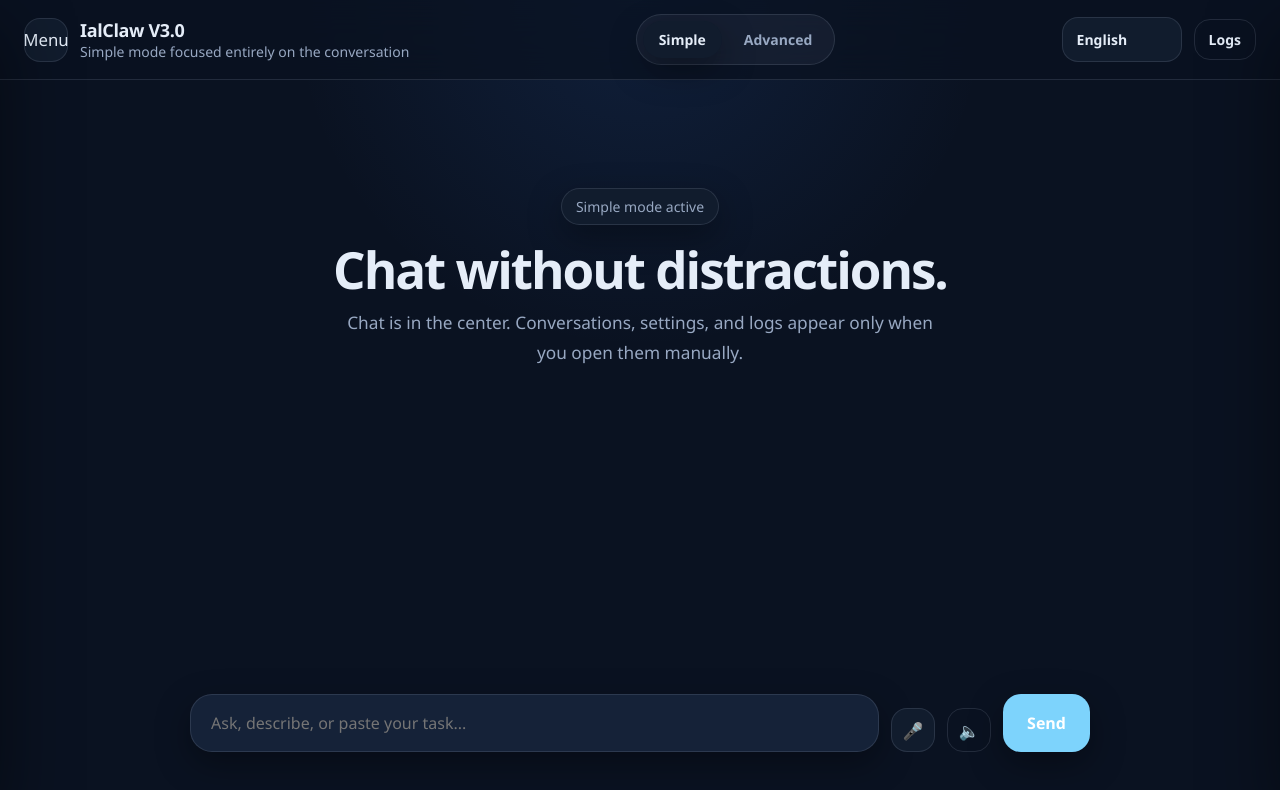
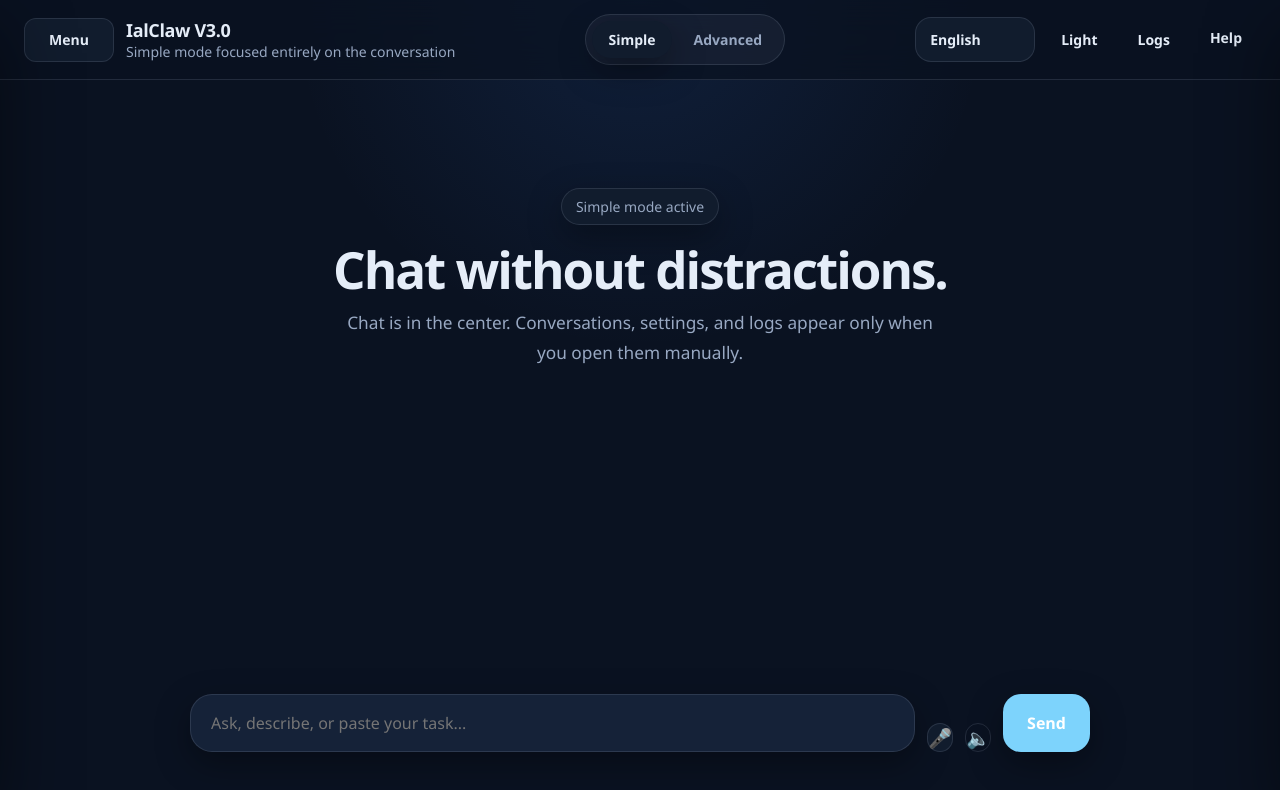
Before and after one commit to rovanni/IalClaw, a website: page src/dashboard/public/index.html in a window 1280 px wide. Drawn offline with Linux system fonts and the light colour scheme; no server answers.

Commit message:
feat: Add initial HTML structure and styling for the dashboard's simple mode UI.

```diff
--- a/src/dashboard/public/index.html
+++ b/src/dashboard/public/index.html
@@ -150,14 +150,23 @@
     }
 
     .icon-btn {
-      width: 44px;
-      height: 44px;
       display: inline-flex;
       align-items: center;
       justify-content: center;
       padding: 0;
       cursor: pointer;
-      font-size: 1.05rem;
+      font-size: 1.2rem;
+    }
+
+    .icon-btn.text-btn {
+      width: auto;
+      min-width: 90px;
+      height: 44px;
+      padding: 0 16px;
+      border-radius: 12px;
+      font-weight: 600;
+      font-size: var(--font-sm);
+      background: var(--bg-surface);
     }
 
     .ghost-btn, .ghost-link {
@@ -166,9 +175,12 @@
       text-decoration: none;
       font-size: var(--font-sm);
       font-weight: 600;
+      border-radius: 12px;
+      height: 44px;
+      box-sizing: border-box;
     }
 
-    .ghost-btn.subtle { background: transparent; }
+    .ghost-btn.subtle { background: transparent; border: none; }
     #workspace { flex: 1; min-height: 0; display: flex; justify-content: center; padding: 24px; overflow: hidden; }
     #chat-panel { width: min(100%, 960px); min-height: 0; display: flex; flex-direction: column; }
     #chat-scroll { flex: 1; min-height: 0; overflow-y: auto; padding: 4px 0 16px; }
@@ -312,9 +324,10 @@
     #action-btn:hover { background: var(--accent-hover); }
     #action-btn:disabled { background: var(--text-soft); color: rgba(255, 255, 255, 0.76); cursor: not-allowed; }
     #action-btn.is-stop { background: #c2410c; }
-    #tts-toggle { background: transparent; }
+    #tts-toggle { background: transparent; border-radius: 18px; }
     #tts-toggle.active { background: var(--bg-muted); }
     #speech-btn.recording { background: #ef4444; color: #fff; animation: pulse 1s infinite; }
+    #speech-btn, #tts-toggle { border-radius: 18px; }
     @keyframes pulse { 0%, 100% { opacity: 1; } 50% { opacity: 0.6; } }
 
     .drawer-backdrop {
@@ -423,7 +436,7 @@
 <body>
   <header id="status-bar">
     <div class="header-side">
-      <button id="menu-toggle-btn" class="icon-btn" type="button" aria-label="Open menu" data-i18n="dashboard.nav.menu">Menu</button>
+      <button id="menu-toggle-btn" class="icon-btn text-btn" type="button" aria-label="Open menu" data-i18n="dashboard.nav.menu">Menu</button>
       <div class="header-stack">
         <div class="brand" data-i18n="dashboard.brand">IalClaw</div>
         <div class="brand-caption" data-i18n="dashboard.caption.simple">Modo simples focado totalmente na conversa</div>
@@ -438,7 +451,9 @@
         <option value="pt-BR">PT-BR</option>
         <option value="en-US">EN-US</option>
       </select>
+      <button id="theme-toggle-btn" class="ghost-btn subtle" type="button" data-i18n="dashboard.theme.toggle">Tema</button>
       <button id="logs-toggle-btn" class="ghost-btn subtle" type="button" data-i18n="dashboard.nav.logs">Logs</button>
+      <a href="/help" class="ghost-btn subtle" data-i18n="dashboard.button.help">Ajuda</a>
       <span id="status-label" class="sr-only" data-i18n="dashboard.status.ready">Pronto</span>
     </div>
   </header>
```
